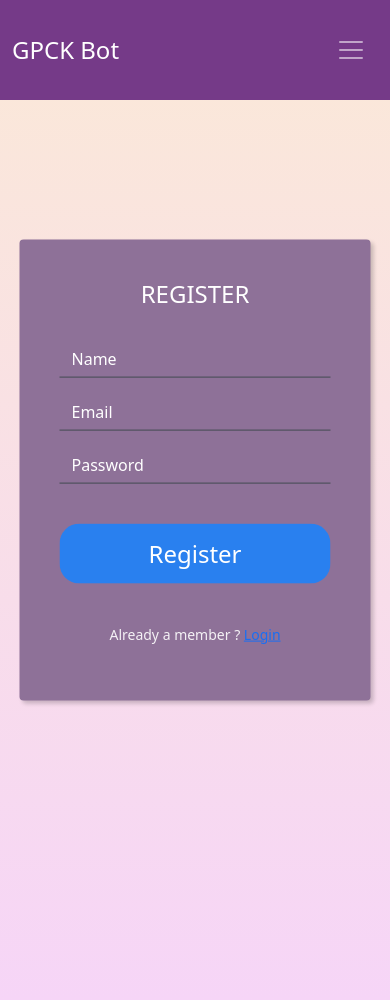
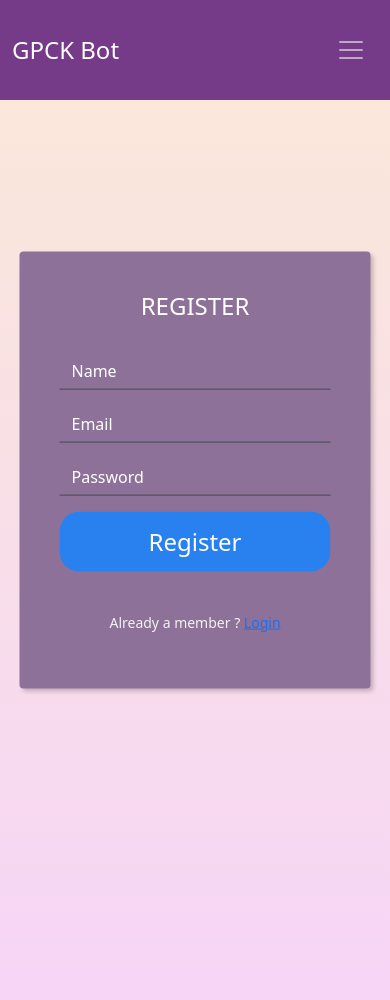
Before and after one commit to kashish-pawar/college-chatbot, a Flask app: page /register in a window 390 px wide. Run offline with Flask 3, Linux system fonts and the light colour scheme; some libraries are stand-ins or nearby versions.

Commit message:
Update register.html

```diff
--- a/templates/register.html
+++ b/templates/register.html
@@ -174,6 +174,14 @@ input.form-control::placeholder {
                 -webkit-transform: scale(0.77);
             }
         }
+
+        /* Hide reCAPTCHA on small screens (like phones) */
+@media (max-width: 576px) {
+    .g-recaptcha {
+        display: none !important;
+    }
+}
+
 </style>
 
 </head>
```
